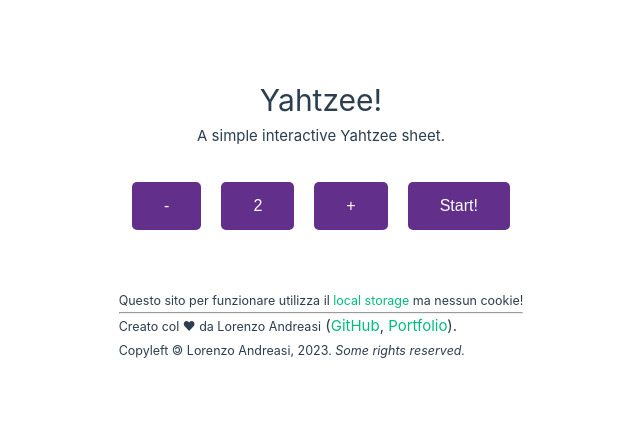
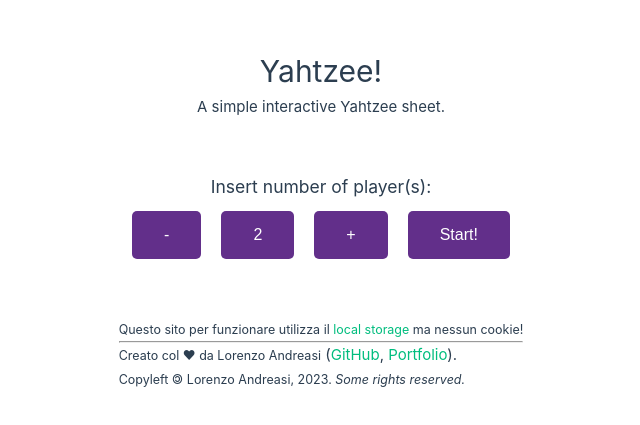
Before and after one commit to lollo03/Yathzee-board, a Vue app: page / in a window 1280 px wide. Shown: the part 165-590 px from the top of the page, without its empty margins (319-959 px from the left). Built offline with nearby package versions, Linux system fonts and the light colour scheme; the HTML template or start-up script is replaced by a standard one.

Commit message:
Added meta + description in menu

```diff
--- a/index.html
+++ b/index.html
@@ -2,6 +2,9 @@
 <html lang="en">
   <head>
     <meta charset="UTF-8" />
+    <meta name="description" content="Piccola pagina web per giocare a Yathzee" />
+    <meta name="author" content="Lorenzo Andreasi" />
+    <meta name="keywords" content="Lorenzo Andreasi, Yathzee, Yathzi, Yathzee sheet, Foglio per Yathzee " />
     <link rel="icon" href="/favicon.ico" />
     <title>Yathzee</title>
     <meta name="viewport" content="width=device-width, initial-scale=1.0, maximum-scale=1.0, user-scalable=0" />
--- a/src/assets/main.css
+++ b/src/assets/main.css
@@ -75,3 +75,8 @@
 button:hover {
   transform: scale(1.2);
 }
+.row {
+  display: flex;
+  flex-direction: row;
+  align-items: center;
+}
--- a/src/components/menu.vue
+++ b/src/components/menu.vue
@@ -41,13 +41,16 @@
 <template>
   <div class="menu">
     <div class="newgame" v-if="previousGame == 0">
-      <button @click="decrease()">-</button>
+      <div style="margin-top: 2em"><h3>Insert number of player(s):</h3></div>
+      <div>
+        <button @click="decrease()">-</button>
 
-      <button>{{ players }}</button>
+        <button>{{ players }}</button>
 
-      <button @click="players++">+</button>
+        <button @click="players++">+</button>
 
-      <button @click="setPlayers">Start!</button>
+        <button @click="setPlayers">Start!</button>
+      </div>
     </div>
     <div class="oldgame" v-else>
       <button @click="loadGame">Resume previous game</button>
@@ -70,21 +73,10 @@
 td {
   background-color: #96d4d4;
 }
-button {
-  background-color: #622f8a; /* Green */
-  border: none;
-  color: white;
-  padding: 15px 32px;
-  text-align: center;
-  text-decoration: none;
-  display: inline-block;
-  font-size: 16px;
-  margin: 10px;
-  border-radius: 5px;
-  transition: 500ms;
-}
-button:hover {
-  transform: scale(1.2);
+.newgame {
+  display: flex;
+  flex-direction: column;
+  align-items: center;
 }
 .menu {
   width: 100%;
```
Also changed, not shown: 1 other file (tests, documents, lock files or other folders).
